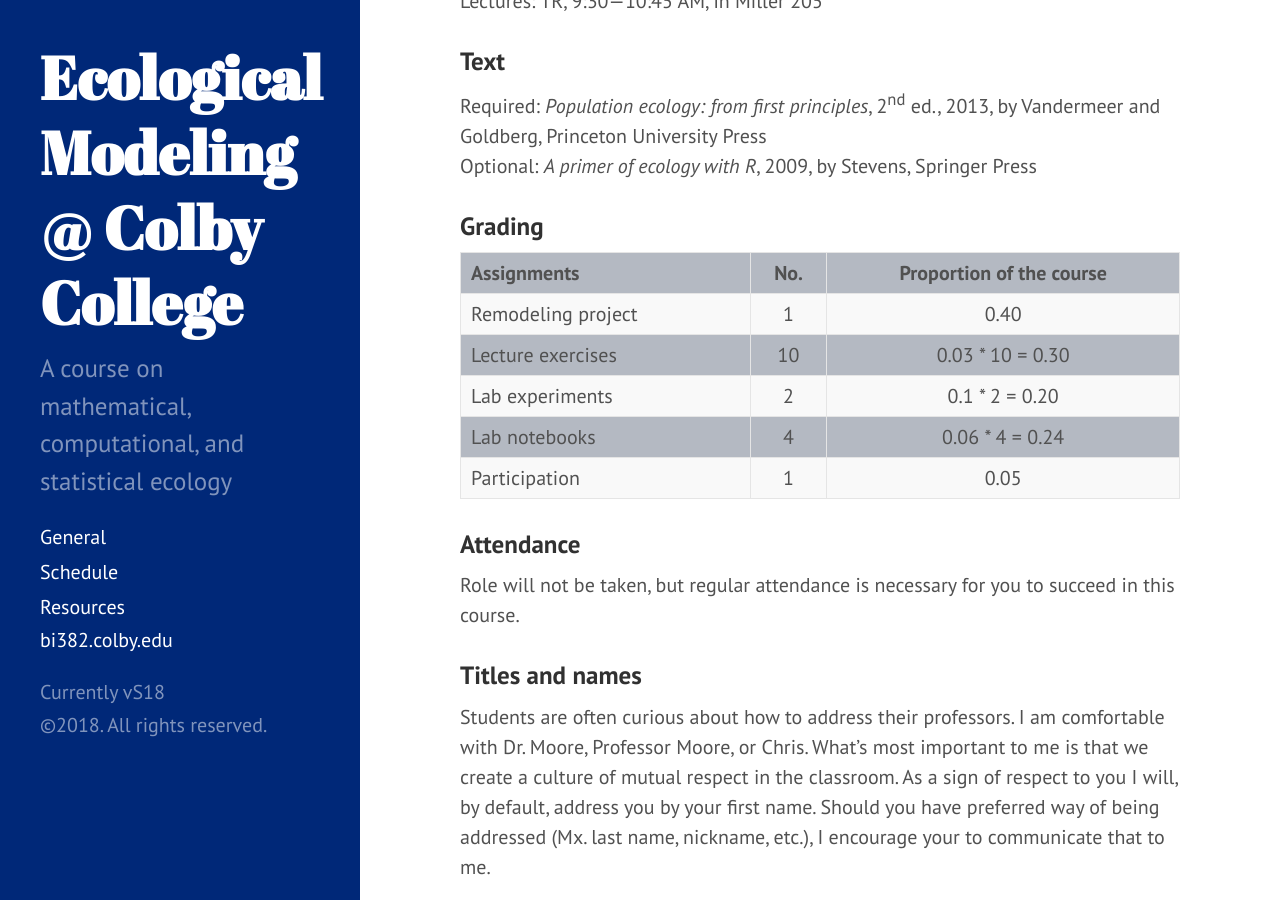
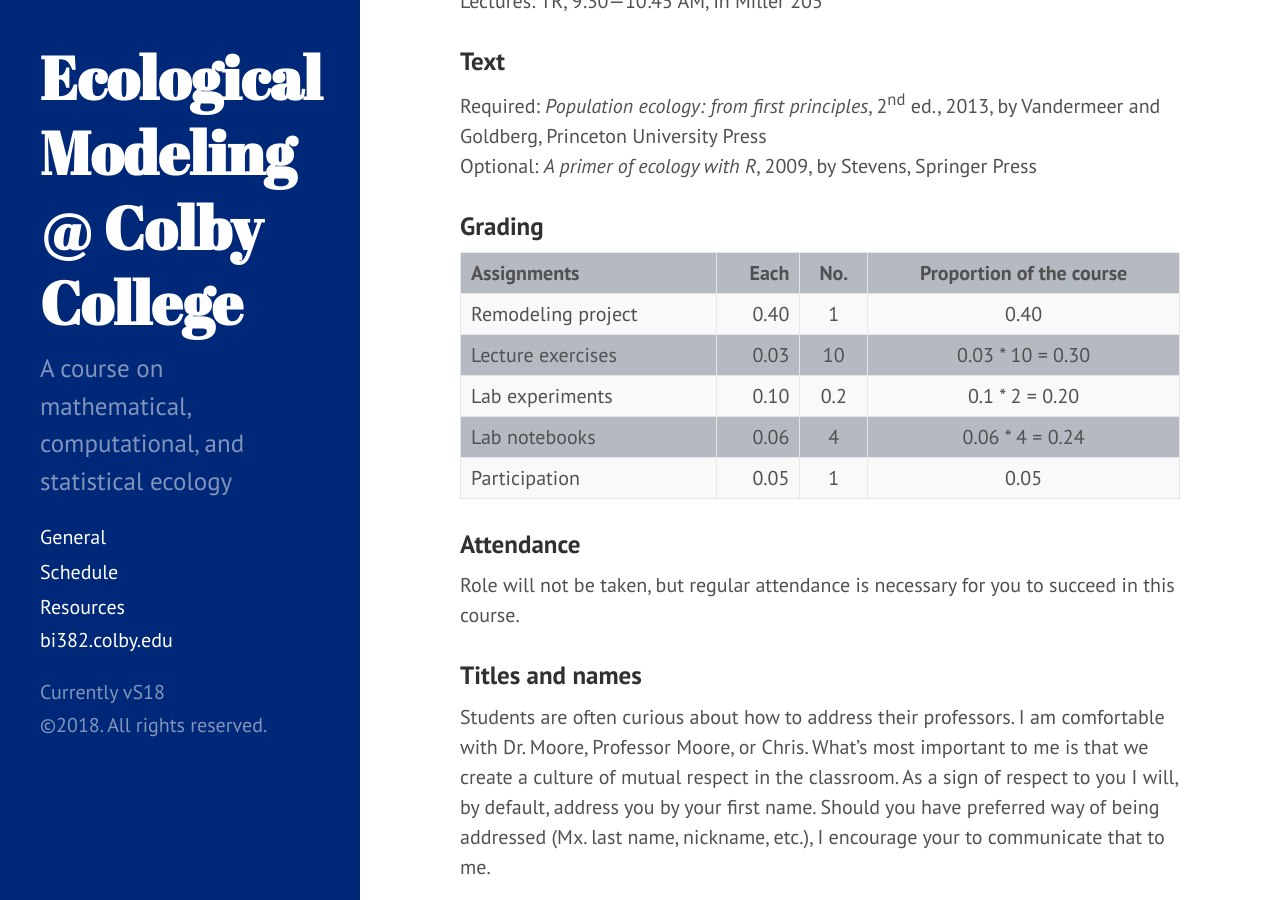
Before and after one commit to ColbyEcology/BI382_2018_Spring, a Jekyll site: the page built from index.md, in a window 1280 px wide and 900 px high, scrolled down 1419 px. Built offline with Jekyll 4.4.1, drawn with Linux system fonts in a browser that asks for light colours.

Commit message:
each column

```diff
--- a/index.md
+++ b/index.md
@@ -35,13 +35,13 @@ Optional: *A primer of ecology with R*, 2009, by Stevens, Springer Press
 
 ### Grading
 
-Assignments        | No. | Proportion of the course |
-:----------|:---:|:-------:|
-Remodeling project | 1   |                     0.40 |
-Lecture exercises  | 10  |         0.03 * 10 = 0.30 |
-Lab experiments    | 2   |           0.1 * 2 = 0.20 |
-Lab notebooks      | 4   |          0.06 * 4 = 0.24 |
-Participation      | 1   |                     0.05 |
+Assignments        | Each | No. | Proportion of the course |
+:------------------|-----:|:---:|:------------------------:|
+Remodeling project | 0.40 | 1   |                     0.40 |
+Lecture exercises  | 0.03 | 10  |         0.03 * 10 = 0.30 |
+Lab experiments    | 0.10 | 0.2 |           0.1 * 2 = 0.20 |
+Lab notebooks      | 0.06 | 4   |          0.06 * 4 = 0.24 |
+Participation      | 0.05 | 1   |                     0.05 |
 
 ### Attendance
 Role will not be taken, but regular attendance is necessary for you to succeed in this course.
```
Also changed, not shown: 1 other file.
